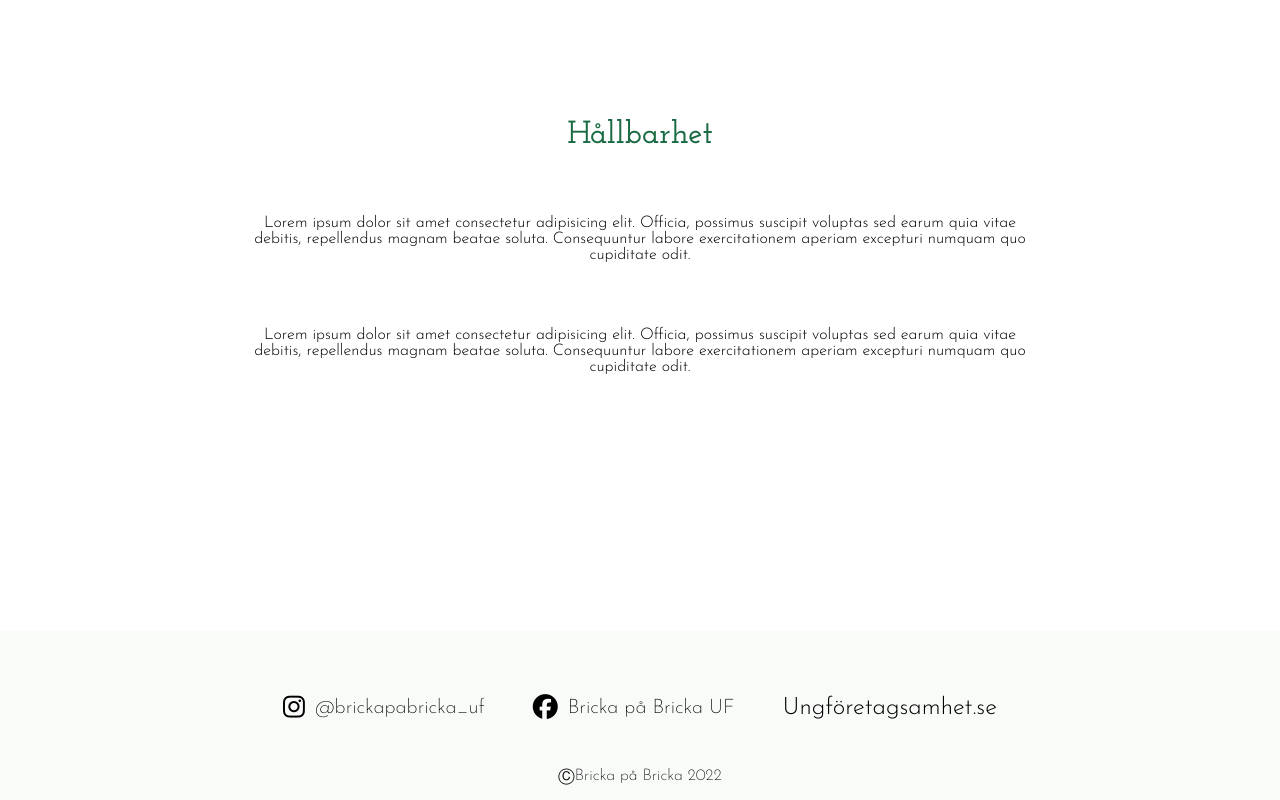
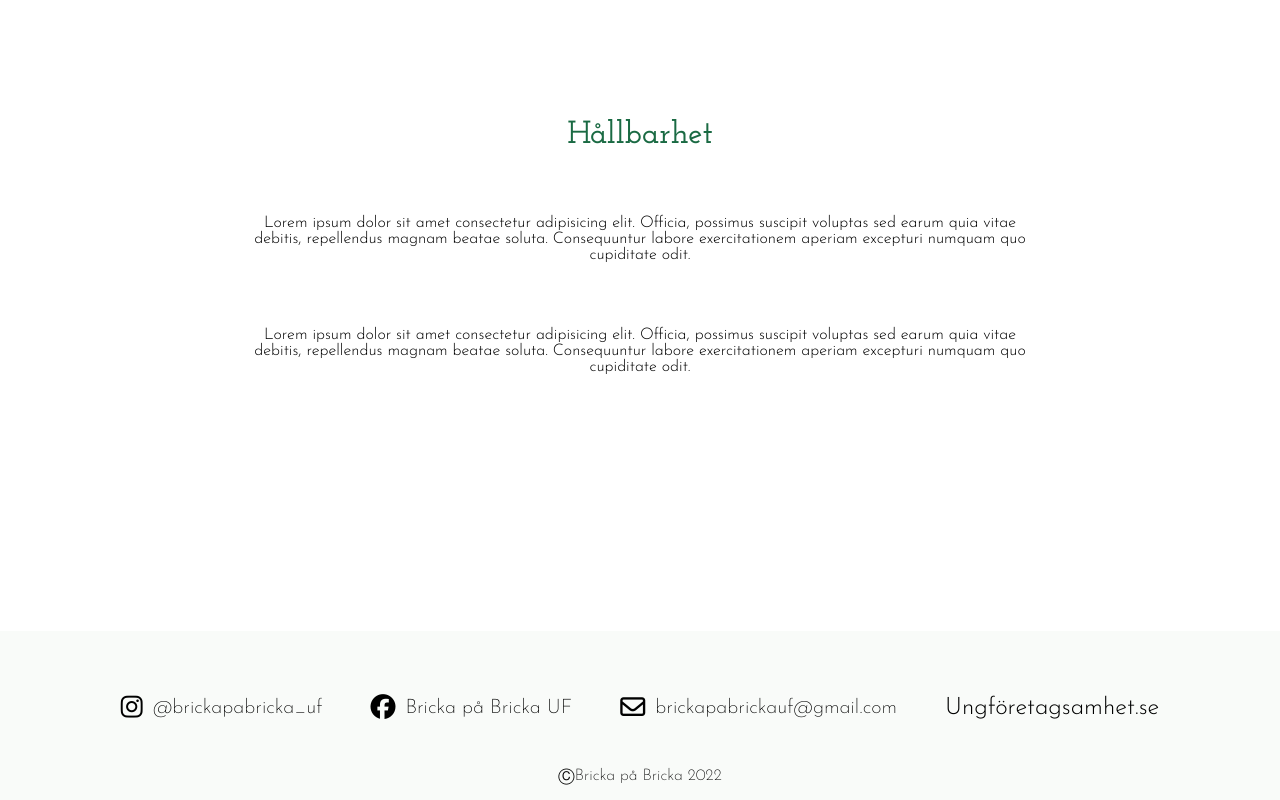
Before and after one commit to n4krug/WebUtvecklingTenta, a plain HTML site: page index.html in a window 1280 px wide. Shown: the part 5025-5825 px from the top of the page. Drawn offline with nearby package versions, Linux system fonts and the light colour scheme.

Commit message:
Added mail link

```diff
--- a/index.html
+++ b/index.html
@@ -266,6 +266,9 @@
 				class="social"
 				><i class="fa-brands fa-facebook"></i> Bricka på Bricka UF</a
 			>
+			<a href="mailto:brickapabrickauf@gmail.com" class="social"
+				><i class="fa-regular fa-envelope"></i> brickapabrickauf@gmail.com</a
+			>
 			<a href="https://ungforetagsamhet.se/company/bricka-pa-bricka-uf"
 				>Ungföretagsamhet.se</a
 			>
```
